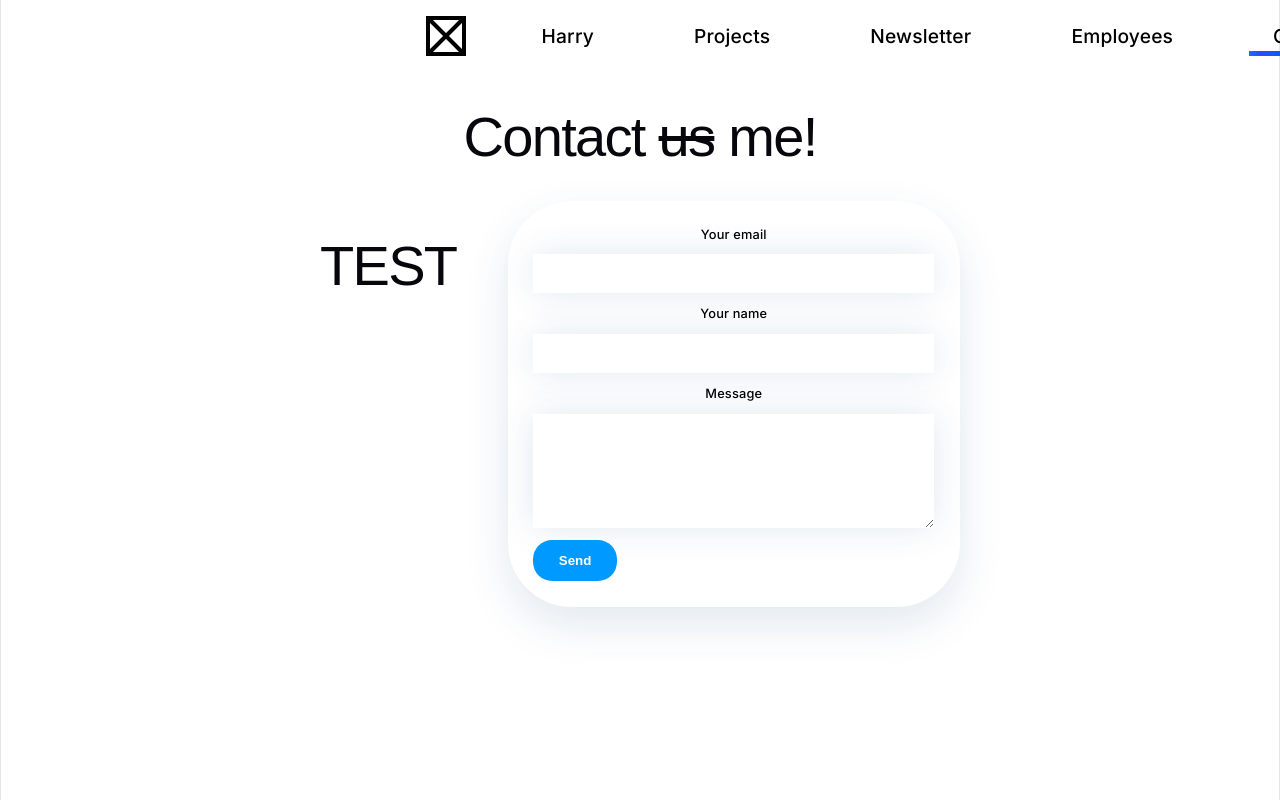
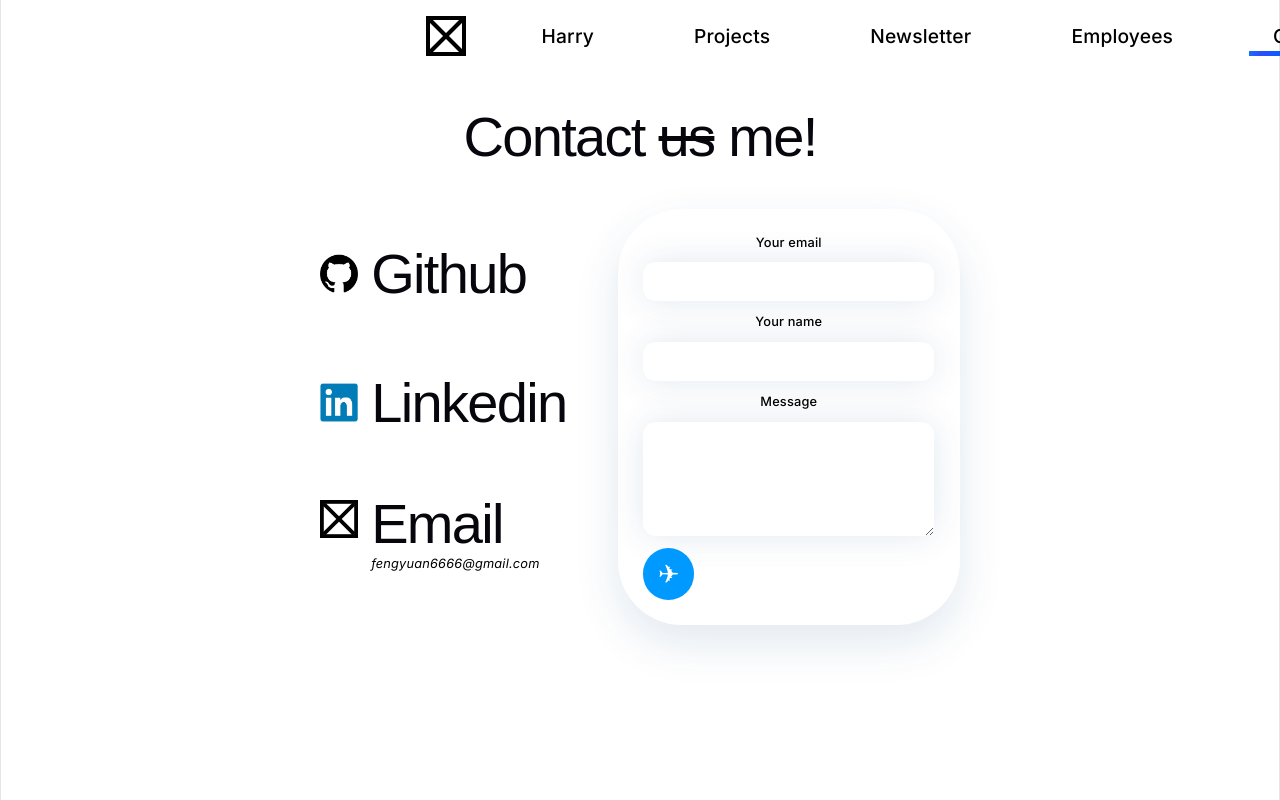
Before and after one commit to fengyuan66/Semisite, a React (Vite) app in the folder semisite/: page /contact in a window 1280 px wide. Shown: the top 800 px of the page. Built offline with nearby package versions, Linux system fonts and the light colour scheme; a web font is replaced by a local one.

Commit message:
Contact page done and html layout for about

```diff
--- a/semisite/src/css/contact.css
+++ b/semisite/src/css/contact.css
@@ -3,15 +3,16 @@
 }
 
 .maincontent{
+
     display: flex;
     gap: 4vw;
     max-width: 50vw;
-    margin: 0 auto;
+    margin: 5vh auto;
     align-items: flex-start;
 }
 
 .infobox{
-
+    gap: 0vh 5vh;
 }
 
 .formbox{
@@ -33,7 +34,7 @@
 }
 
 .form input, .form textarea{
-    width: 100;
+    width: 100%;
     padding: 12px;
     border: none;
     box-shadow: 0 0px 35px rgba(15, 76, 129, 0.12);
@@ -41,18 +42,22 @@
     font-family: 'Times New Roman', Times, serif;
     color: black;
     box-sizing: border-box;
+    border-radius: 1vw;
 }
 
 .form button {
-    padding: 1vw 2vw;
+    padding: 0vw 0vw;
+    width: 4vw;
+    height: 4vw;
     background:rgb(0, 153, 255);
     color: white;
     border: none;
-    border-radius: 1.5vw;
+    border-radius: 50%;
     font-weight: 620;
     cursor: pointer;
     transition: opacity 0.2s ease;
     align-self: flex-start;
+    font-size: 2vw;
 }
 
 
@@ -61,5 +66,45 @@
 .form input:focus,
 .form textarea:focus {
     outline: none;
-    border-color: var(--accent);
+    box-shadow: 0 0px 10px rgba(0, 136, 255, 0.308);
 }
+
+.contactinfo{
+
+}
+
+.contactinfo img{
+    width: 3vw;
+    height: 3vw;
+    object-fit: cover;
+}
+
+.contactinfo h1{
+    padding-left: 1vw;
+}
+
+.emailbundle h1{
+
+    margin: 0;
+
+}
+
+.emailbundle{
+    padding-top: 3vh;
+    align-items: center;
+    text-decoration:none;
+    text-align: left;
+}
+.emailbundle p{
+    font-size: 1vw;
+    color: black;
+    font-style: italic;
+    margin: 0;
+    padding-left: 1vw;
+}
+
+.contactinfo{
+    display: flex;
+    align-items: center;
+    text-decoration:none;
+}
--- a/semisite/src/pages/About.jsx
+++ b/semisite/src/pages/About.jsx
@@ -2,9 +2,47 @@
 function About(){
     return (
         <div>
+            <h1>Hello! My name is Harry. Nice to meet you</h1>
             <div className="about">
-                <h1>About Harry</h1>
-                <h2></h2>
+                <div className="maincontent">
+                    <div className="overview">
+                        <h1>Achievements you would probably want to see from my journey thus far:</h1>
+                        <ul>
+                            <li>Spent 100 hours making a game with my friends to qualify for a hackathon in Shanghai</li>
+                            <li>Helped Organize Daydream Vancouver, a hackathon with 120 people.</li>
+                            <li>Half a year later, organized Campfire Vancouver as VP of Fraser Hack Club with 80 people attending</li>
+                            <li>Trained a Random Forest AI pipeline to find Cattle Camps in South Sudan using free environmental data at a 10m^2 / pixel scale for a challenge from the UN(in iteration)</li>
+                            <li>First time winning at a hackathon by making an agentic studying tool where you teach the AI.</li>
+                        </ul>
+                    </div>
+                    <div className="msg1">
+                        <h1>I have been building several exciting projects for a few months now! Some more ambitious, some less. Some with better progress, some more turbulent.</h1>
+                        <h1>Either way, the purpose of this site is to better document and share my work, my life, and perhaps a glimpse of who I am. </h1>
+                    </div>
+
+                    <div className="interests">
+                        <h1>Some things I like:</h1>
+                        <ul>
+                            <li>Flight simulators & aviation</li>
+                            <li>Building hardware</li>
+                            <li>Building software (I guess just building stuff I like in general)</li>
+                            <li>Exploring new places, near or far</li>
+                            <li>Going on mini-trips with my friends</li>
+                            <li>Hiking and walking</li>
+                            <li>Public transportation</li>
+                            <li>Strategy games</li>
+                            <li>Movies (some)</li>
+                            <li>Guns and armoured vehicles</li>
+                            <li>20th century Western Pop (ABBA, Michael Jackson, Falco, etc)</li>
+                            <li>Experimental pop (Tally Hall)</li>
+                            <li>Electronic music (Kraftwerk & YMO)</li>
+                            <li>Music in general, then</li>
+                            <li>Studying at library or with company</li>
+                            <li>... and so much more</li>
+
+                        </ul>
+                    </div>
+                </div>
             </div>
 
         </div>
--- a/semisite/src/pages/Contact.jsx
+++ b/semisite/src/pages/Contact.jsx
@@ -1,6 +1,7 @@
 import '../css/contact.css'
-
-
+import githubimg from '../assets/github.png'
+import linkedinimg from '../assets/linkedin.webp'
+import semilogo from '../assets/SEMI_logo.svg'
 function Contact(){
     return(
         <div className="contact">
@@ -8,7 +9,23 @@ function Contact(){
             <div className="maincontent">
 
                 <div className="infobox">
-                    <h1>TEST</h1>
+                    <a href="https://github.com/fengyuan66" className="contactinfo">
+                        <img src={githubimg} />
+                        <h1>Github</h1>
+                    </a>
+                    <a href="https://www.linkedin.com/in/harry-liu-b768a0382/" className="contactinfo">
+                        <img src={linkedinimg} />
+                        <h1>Linkedin</h1>
+                    </a>
+                    <a href="mailto:fengyuan6666@gmail.com" className="contactinfo">
+                        <img src={semilogo} />
+                        <div className="emailbundle">
+                            <h1>Email</h1>
+                            <p>fengyuan6666@gmail.com</p>
+                        </div>
+
+                    </a>
+
                 </div>
 
                 <div className="formbox">
@@ -23,7 +40,7 @@ function Contact(){
                         <label htmlFor="message">Message</label>
                         <textarea id="message" name="message" rows="6" required />
 
-                        <button type="submit">Send</button>
+                        <button type="submit">✈</button>
                     </form>
                 </div>
 
```
Also changed, not shown: semisite/src/assets/github.png (added), semisite/src/assets/linkedin.webp (added).
